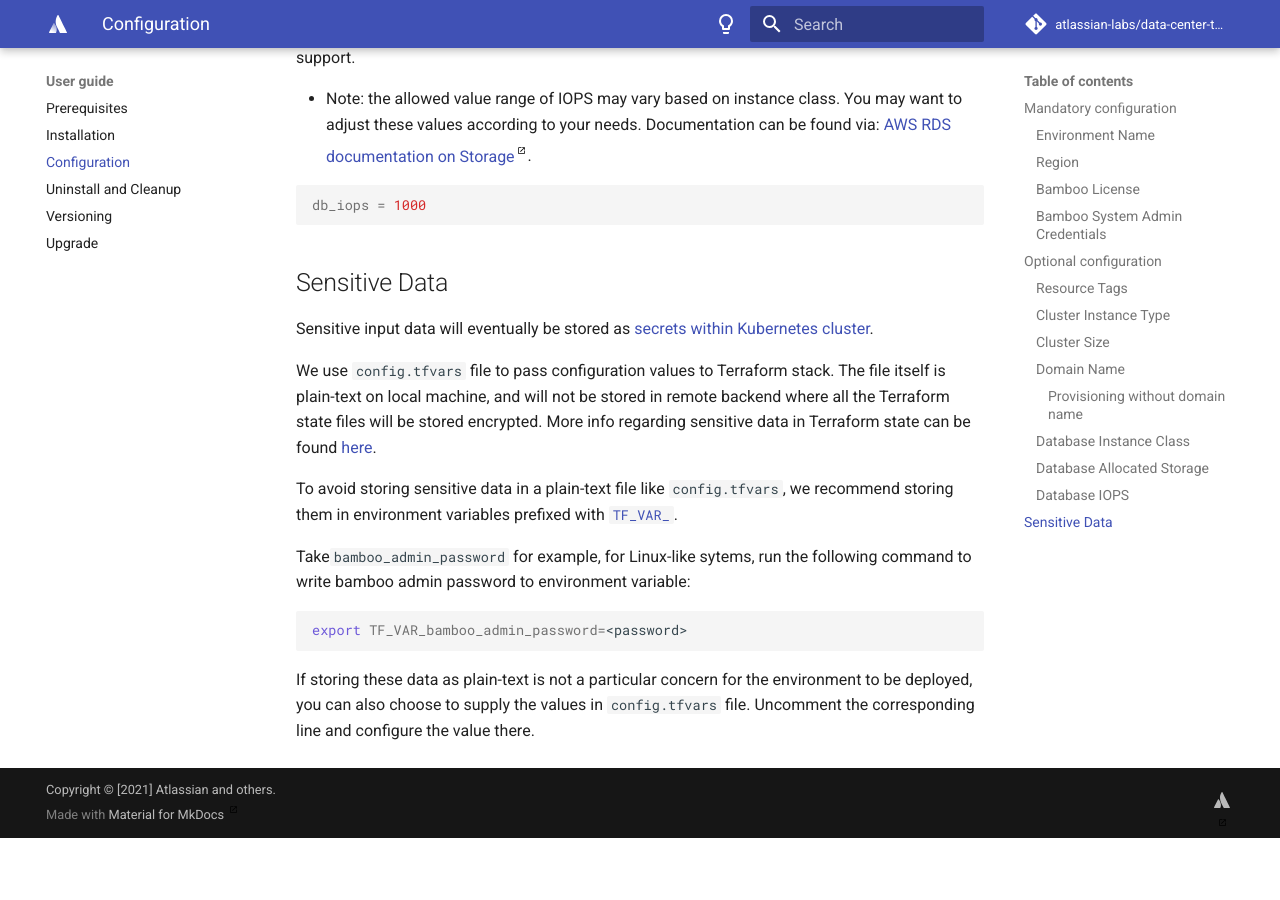
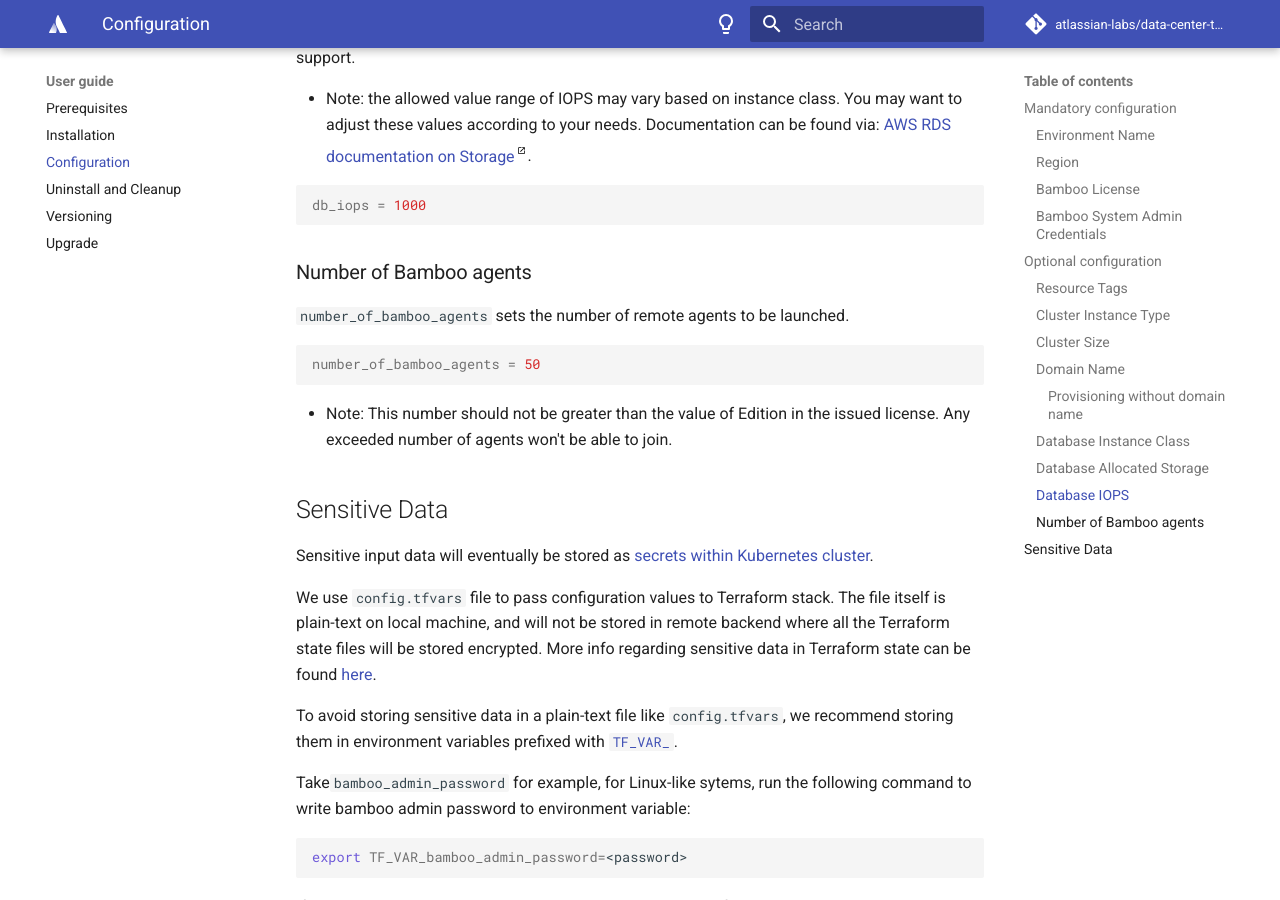
Before and after one commit to atlassian-labs/data-center-terraform, an MkDocs documentation site: the page built from docs/docs/userguide/CONFIGURATION.md, in a window 1280 px wide and 900 px high, scrolled down 4581 px. Built offline with MkDocs 1.6.1 and Material for MkDocs 9.7.7, drawn with Linux system fonts in a browser that asks for light colours; comment, search, counter and statistics services are not loaded; before the commit the page ends 5422 px from its top, so only the background shows below that.

Commit message:
TFKUBE-160: Updated documentation.

````diff
--- a/docs/docs/userguide/CONFIGURATION.md
+++ b/docs/docs/userguide/CONFIGURATION.md
@@ -194,6 +194,16 @@
 db_iops = 1000
 ```
 
+### Number of Bamboo agents
+`number_of_bamboo_agents` sets the number of remote agents to be launched.
+
+```terraform
+number_of_bamboo_agents = 50
+```
+
+* Note: This number should not be greater than the value of Edition in the issued license.
+  Any exceeded number of agents won't be able to join.
+
 ## Sensitive Data
 
 Sensitive input data will eventually be stored as [secrets within Kubernetes cluster](https://kubernetes.io/docs/concepts/configuration/secret/#security-properties).
````
